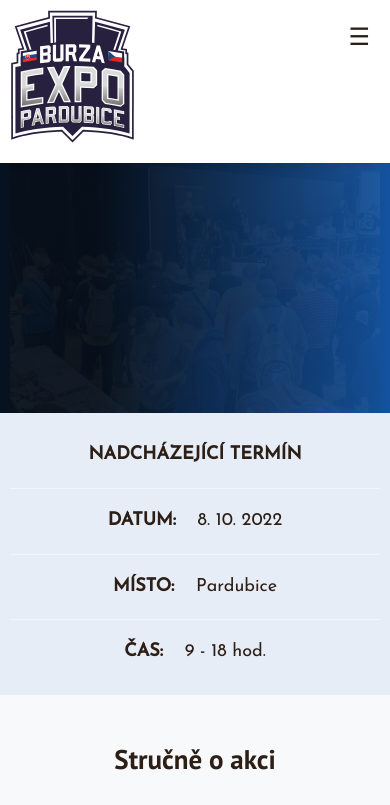
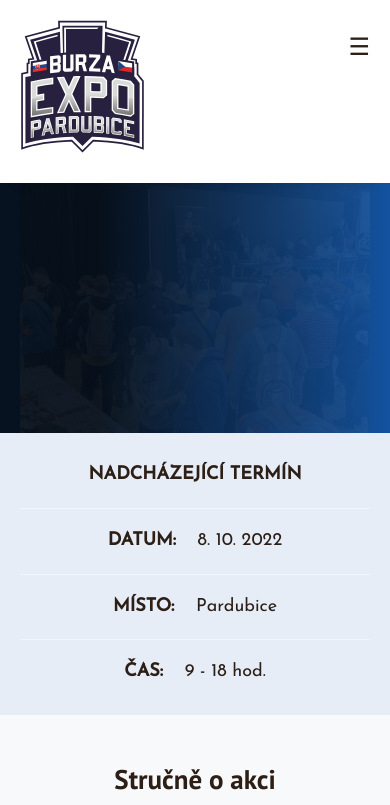
Before and after one commit to wendykr/ZAVERECNY-PROJEKT-Expo, an Eleventy site: page index.html in a window 390 px wide. Shown: the top 805 px of the page. Built offline with nearby package versions, Linux system fonts and the light colour scheme; Eleventy itself is replaced by a stand-in of ours; files that its build step writes are made by us from their sources.

Commit message:
Margin for mobile and tablet

```diff
--- a/scss/_footer.scss
+++ b/scss/_footer.scss
@@ -4,7 +4,7 @@
 
 .footer {
     margin: 0 auto;
-    padding: 0.625rem;
+    padding: 0.625rem 1.25rem;
     max-width: breakpoint.$width-computer;
     background-color: #050e19;
     color: color.$color-secondary-text;
--- a/scss/_header.scss
+++ b/scss/_header.scss
@@ -4,8 +4,7 @@
 
 .header {
     margin: 0 auto;
-    padding: 0.625rem 0;
-    padding-left: 0.625rem;
+    padding: 1.25rem;
     max-width: breakpoint.$width-computer;
     background-color: color.$color-white;
     text-align: center;
@@ -13,7 +12,6 @@
     z-index: 9999;
 
     @media screen and (min-width: breakpoint.$width-tablet-header) {
-        padding-left: 0;
         max-width: breakpoint.$width-computer - 1px;
     }
 
@@ -72,7 +70,6 @@
     &__toogler {
         display: block;
         padding: 0.625rem 0;
-        padding-right: 1.25rem;
         font-size: 1.5rem;
         text-align: right;
         cursor: pointer;
--- a/scss/style.scss
+++ b/scss/style.scss
@@ -66,7 +66,7 @@ sup, sub {
 }
 
 section {
-    padding: 0 0.625rem;
+    padding: 0 1.25rem;
 }
 
 section:not(.information):not(.maps):not(.slider):not(.hero) {
@@ -171,7 +171,7 @@ section:not(.information):not(.maps):not(.slider):not(.hero) {
 
 .information {
     margin-top: -1.25rem;
-    padding: 0.625rem;
+    padding: 0.625rem 1.25rem;
     background-color: color.$color-secondary-bg;
     font-size: 1.125rem;
     text-align: center;
@@ -194,10 +194,9 @@ section:not(.information):not(.maps):not(.slider):not(.hero) {
     }
 
     &__item {
-        padding: 0.625rem 0.625rem;
+        padding: 0.625rem 0;
 
         @media screen and (min-width: breakpoint.$width-tablet) {
-            padding: 0.625rem 0.625rem;
             display: flex;
             justify-content: center;
             align-items: center;
```
Also changed, not shown: css/style.css, 1 other file.
